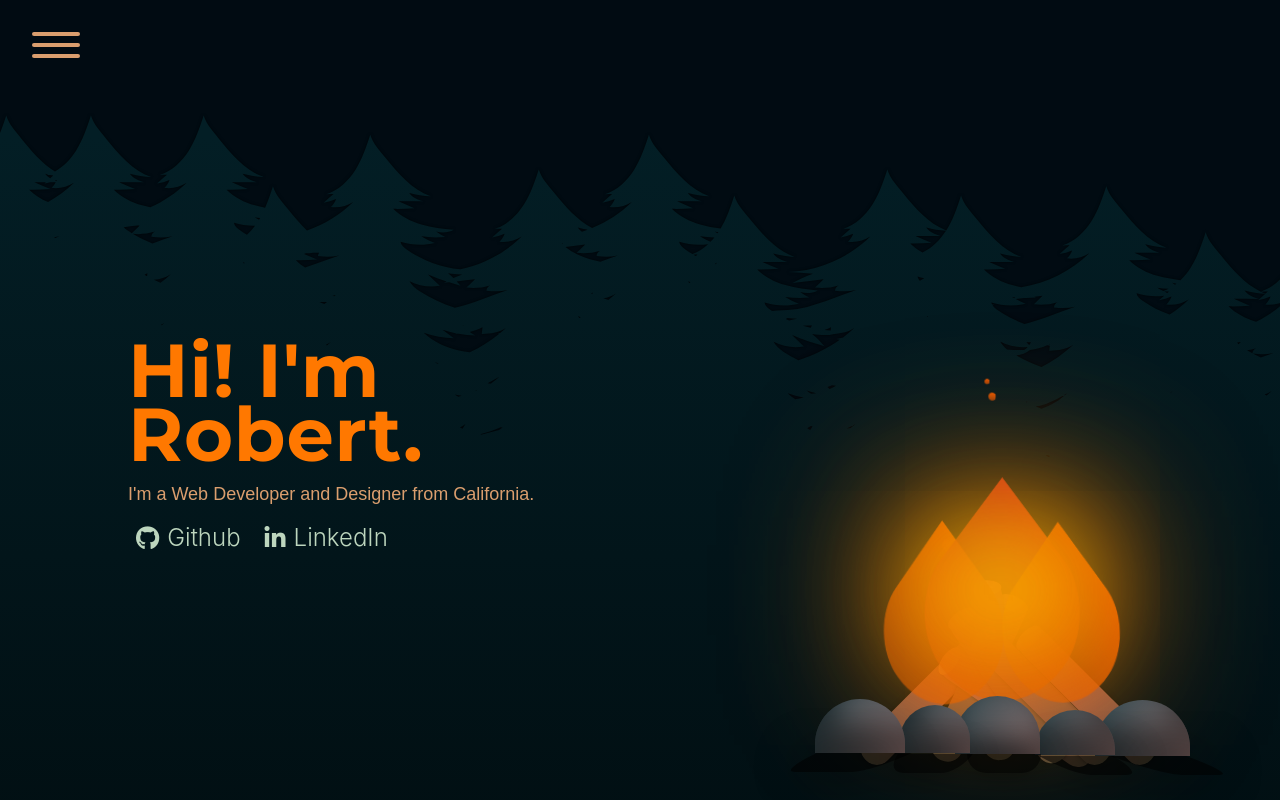
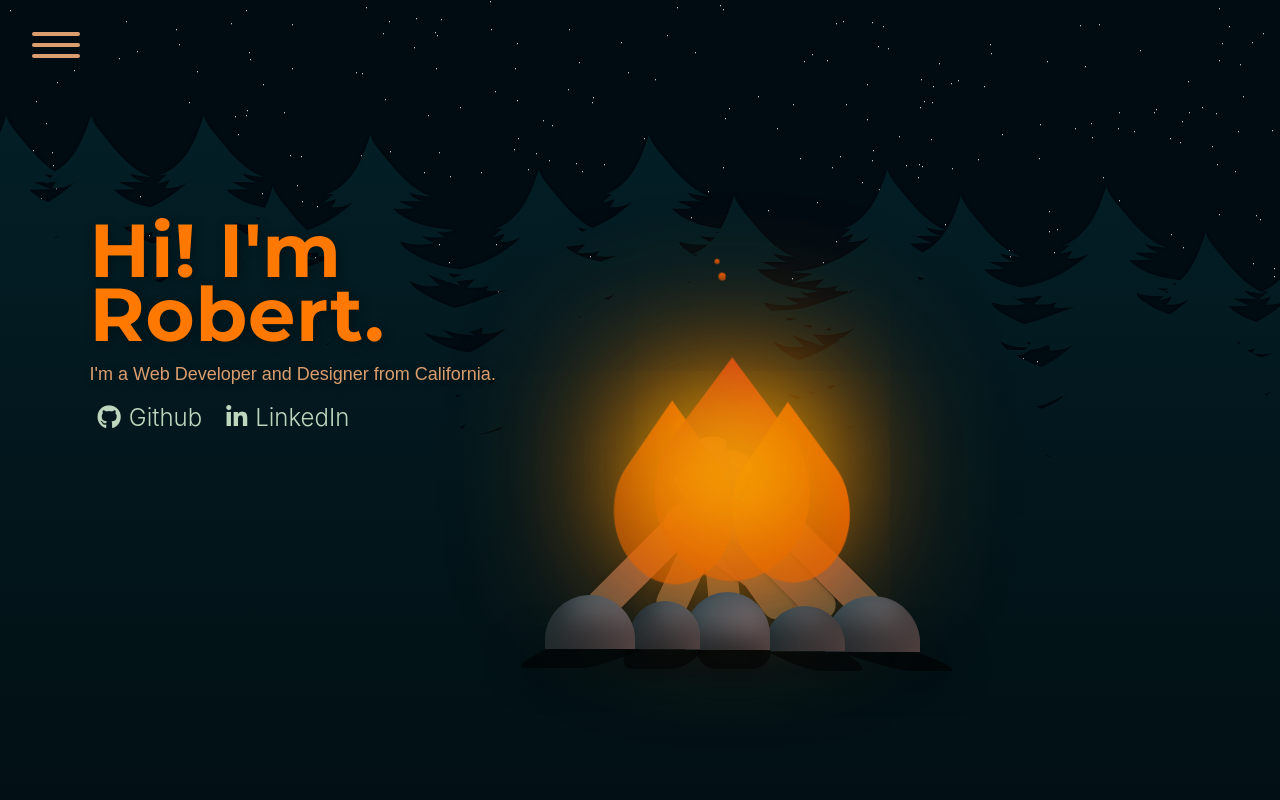
Before and after one commit to rschm007/portfolio_v3, a React (Create React App) app: page /work in a window 1280 px wide. Built offline with nearby package versions, Linux system fonts and the light colour scheme.

Commit message:
fixed starfield so its behind tree svg

```diff
--- a/src/App.scss
+++ b/src/App.scss
@@ -6,6 +6,7 @@
 @import "./styles/components/navigation.scss";
 
 @import "./styles/components/animations/campfire.scss";
+@import "./styles/components/animations/stars.scss";
 
 // globals
 h1 {
--- /dev/null
+++ b/src/components/Animations/Stars/index.js
@@ -0,0 +1,9 @@
+const Stars = () => {
+    return (
+        <div className="stars_container">
+            <div className="stars" />
+        </div>
+    );
+};
+
+export default Stars;
--- a/src/pages/Main/index.js
+++ b/src/pages/Main/index.js
@@ -4,10 +4,14 @@ import Subtitle from "../../components/Subtitle";
 import Navigation from '../../components/Navigation';
 import Wrapper from '../../components/Wrapper';
 import LinkButton from '../../components/LinkButton';
+import Stars from '../../components/Animations/Stars';
 
 const Main = (props) => {
     return (
-        <Wrapper class="background background_1">
+        <Wrapper class="background">
+            <Stars />
+
+            <Wrapper class="background_1">
                 <Navigation />
 
                 <Header tag="h1" content="Hi! I'm Robert." class="header_main__hero">
@@ -23,6 +27,8 @@ const Main = (props) => {
                     <Campfire />
                 </Wrapper>
             </Wrapper>
+
+        </Wrapper>
     );
 };
 
--- a/src/styles/components/animations/campfire.scss
+++ b/src/styles/components/animations/campfire.scss
@@ -102,8 +102,8 @@
   .fire {
     @include width-height($width: 140px, $height: 140px);
     position: absolute;
-    top: 65%;
-    right: 230px;
+    top: 50%;
+    right: 500px;
     background-color: transparent;
     margin-left: auto;
     margin-right: auto;
@@ -237,8 +237,8 @@
   .logs {
     position: absolute;
     @include transform(scale(1.5));
-    top: 95%;
-    right: 520px;
+    top: 77%;
+    right: 795px;
     z-index: 0;
 
     .log {
@@ -293,8 +293,8 @@
 
   .rocks {
     position: absolute;
-    top: 65%;
-    right: 230px;
+    top: 52%;
+    right: 500px;
 
     .rock_big_1, .rock_big_2, .rock_big_3, .rock_big_4, .rock_big_5 {
       position: absolute;
--- /dev/null
+++ b/src/styles/components/animations/stars.scss
@@ -0,0 +1,46 @@
+@import "../../imports";
+
+@keyframes animStar {
+    from  {
+        transform: translateY(0px)
+
+    }
+    to {
+        transform: translateY(2px)
+    }
+}
+
+// n is number of stars required
+@function multiple-box-shadow($n) {
+    $value: '#{random(2000)}px #{random(500)}px #FFF';
+
+    @for $i from 2 through $n {
+        $value: '#{$value} , #{random(2000)}px #{random(500)}px #FFF';
+    }
+    @return unquote($value);
+}
+
+$shadows-small:  multiple-box-shadow(700);
+$shadows-medium: multiple-box-shadow(200);
+$shadows-big:    multiple-box-shadow(100);
+
+.stars_container {
+    .stars {
+        @include width-height(1px, 1px);
+        position: absolute;
+        top: 0;
+        background: transparent;
+        box-shadow: $shadows-small;
+        animation: animStar 50s linear infinite;
+
+        &:after {
+            @include width-height(1px, 1px);
+            content: "";
+            position: absolute;
+            z-index: -1;
+            top: 2000px;
+            background: transparent;
+            box-shadow: $shadows-small;
+        }
+    }
+}
--- a/src/styles/components/header.scss
+++ b/src/styles/components/header.scss
@@ -5,10 +5,11 @@
         &__hero {
             @include font($color: $fireBright, $weight: 800, $align: left);
             width: calc(100vw - 60%);
-            margin-left: 10vw;
-            margin-top: 5vh;
+            margin-left: 7%;
+            margin-top: 17%;
 
             h1 {
+                text-shadow: 2px 2px 12px rgba(0, 0, 0, 0.3);
                 margin-bottom: 0;
                 line-height: 64px;
             }
--- a/src/styles/components/subtitle.scss
+++ b/src/styles/components/subtitle.scss
@@ -3,6 +3,7 @@
 .subtitle {
     &.main {
         @include font($size: 18px, $color: $peru, $weight: 100);
+        text-shadow: 2px 2px 12px rgba(0, 0, 0, 0.2);
     }
     &.about {
         @include font($size: 18px, $color: $moonSilver, $weight: 100);
--- a/src/styles/components/wrapper.scss
+++ b/src/styles/components/wrapper.scss
@@ -7,13 +7,10 @@
     position: fixed;
     background-color: #010b12;
 
-    &.background_1 {
+    .wrapper.background_1 {
+        @include width-height($width: 100%, $height: 100%);
         background-image: url("../../assets/treeline.svg");
         background-size: cover;
-    }
-
-    &.background_2 {
-        background:radial-gradient(ellipse at center, rgba(255,254,234,1) 0%, rgba(255,254,234,1) 35%, #B7E8EB 100%);
-        background: #015871;
+        z-index: 1;
     }
 }
```
Also changed, not shown: src/pages/About/index.js (line endings or trailing spaces). Lines whose indentation alone changed are shown as unchanged.
